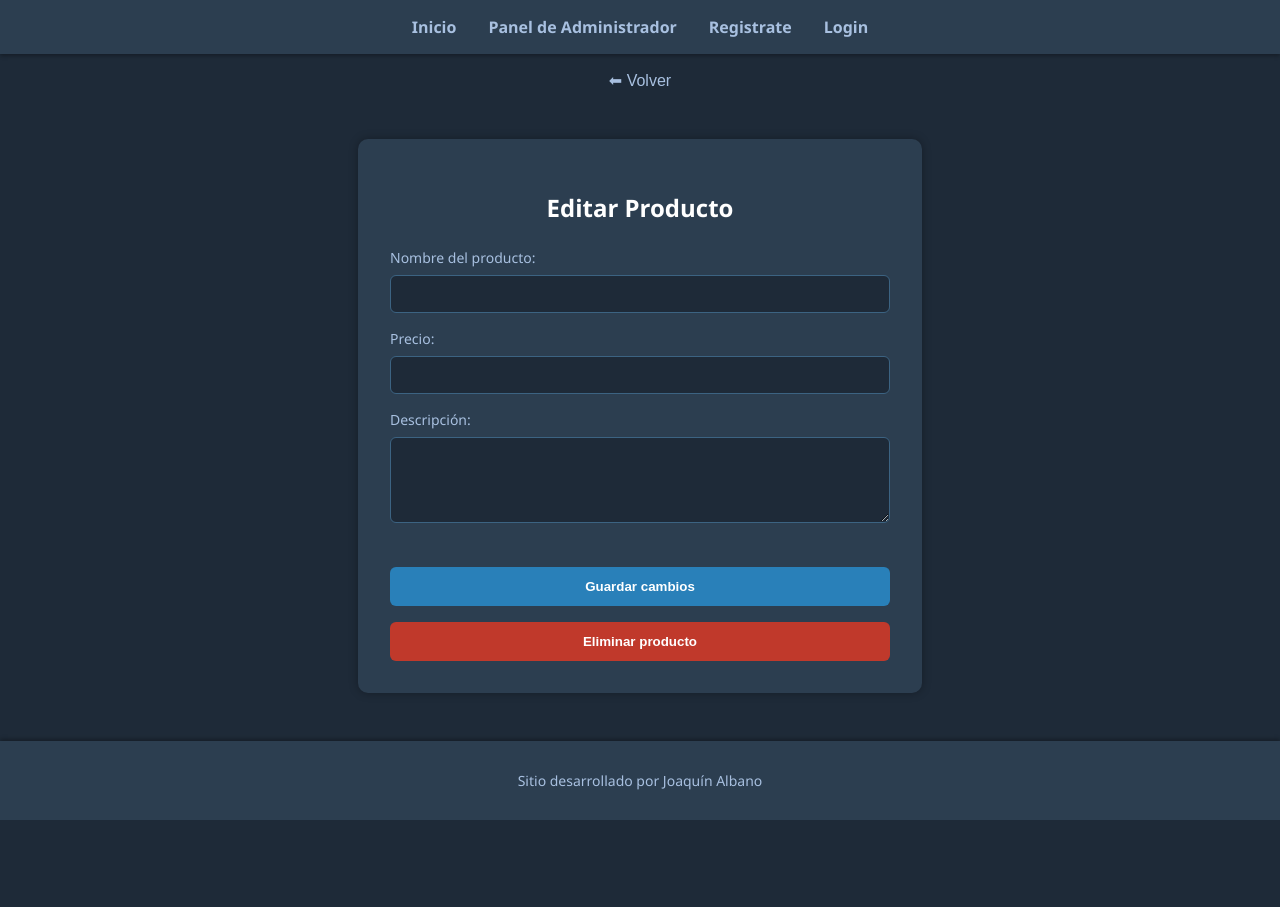
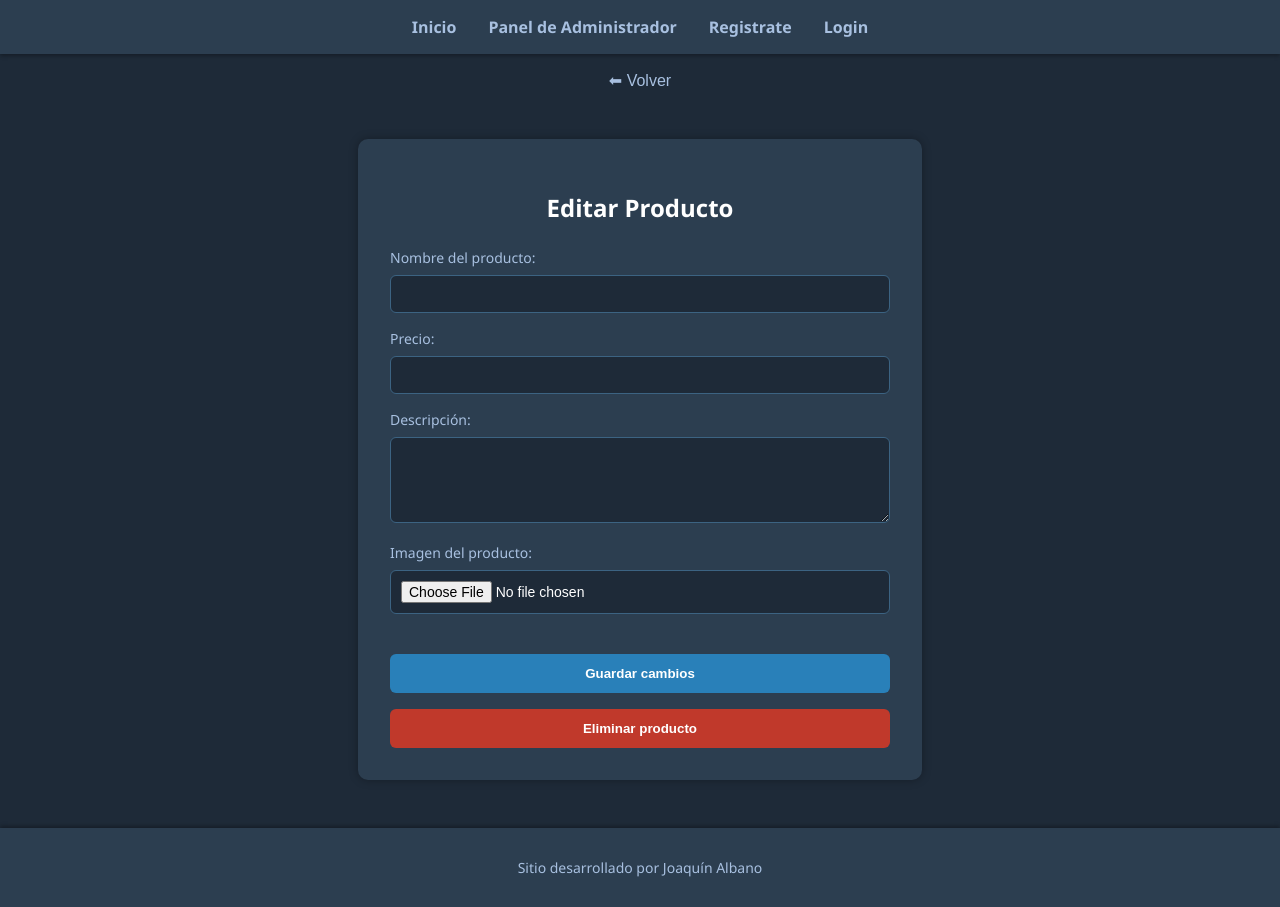
Before and after one commit to jalbano-nlb/first-tp, a React (Vite) app: page /editProduct/1 in a window 1280 px wide. Before the commit the page ends 820 px from the top, so only its background shows below. Built offline with nearby package versions, Linux system fonts and the light colour scheme; no server answers; the database is empty.

Commit message:
FIX Aumento tamanio de imagen a subir a 5MB

```diff
--- a/src/components/AdminPanel.jsx
+++ b/src/components/AdminPanel.jsx
@@ -50,8 +50,8 @@ const AdminPanel = () => {
     const handleImage = (e) => {
         const file = e.target.files[0];
 
-        if (file.size > 100000) {
-            alert("La imagen debe pesar menos de 100 KB.");
+        if (file.size > 5000000) {
+            alert("La imagen debe pesar menos de 5 MB.");
             return;
         }
 
--- a/src/components/EditProduct.jsx
+++ b/src/components/EditProduct.jsx
@@ -79,6 +79,25 @@ const EditProduct = () => {
         setPrice(ev.target.value)
     }
 
+    const handleImage = (e) => {
+        const file = e.target.files[0];
+
+        if (file.size > 5000000) {
+            alert("La imagen debe pesar menos de 5 MB.");
+            return;
+        }
+
+        const reader = new FileReader();
+
+        reader.onloadend = () => {
+            setImage(reader.result); // base64
+        };
+
+        if (file) {
+            reader.readAsDataURL(file);
+        }
+    };
+
     return (
         <Layout>
             <button className="back-btn" onClick={handleBack}>⬅ Volver</button>
@@ -99,6 +118,10 @@ const EditProduct = () => {
                         <textarea value={desc} onChange={handleDesc} rows="4" required />
                     </label>
 
+                    <label>
+                        Imagen del producto:
+                        <input type="file" accept="image/*" onChange={handleImage} />
+                    </label>
                     <button type="submit">Guardar cambios</button>
                     <button type="button" style={{ marginTop: "1rem", backgroundColor: "#c0392b" }} onClick={handleDelete}>
                         Eliminar producto
```
